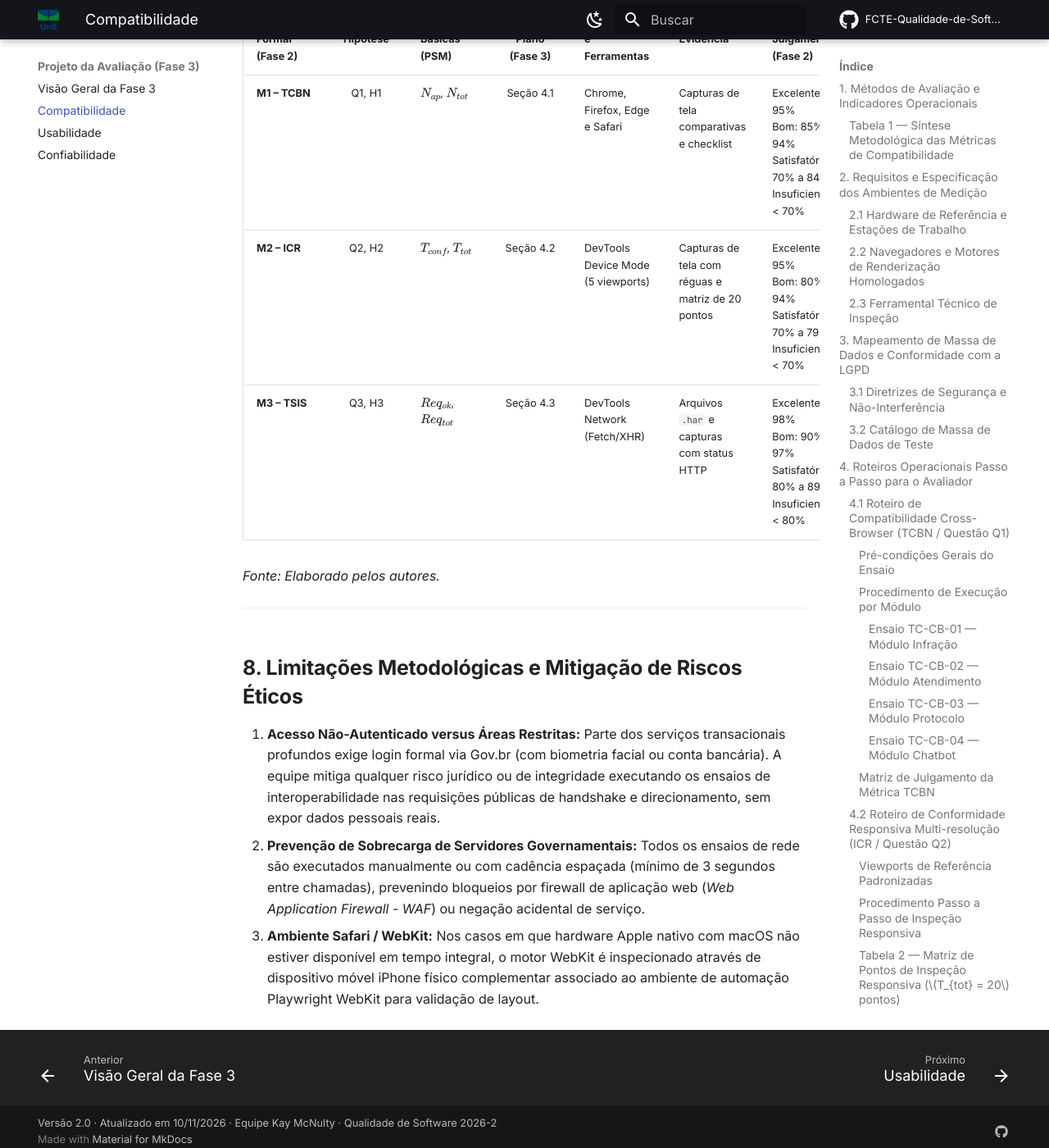
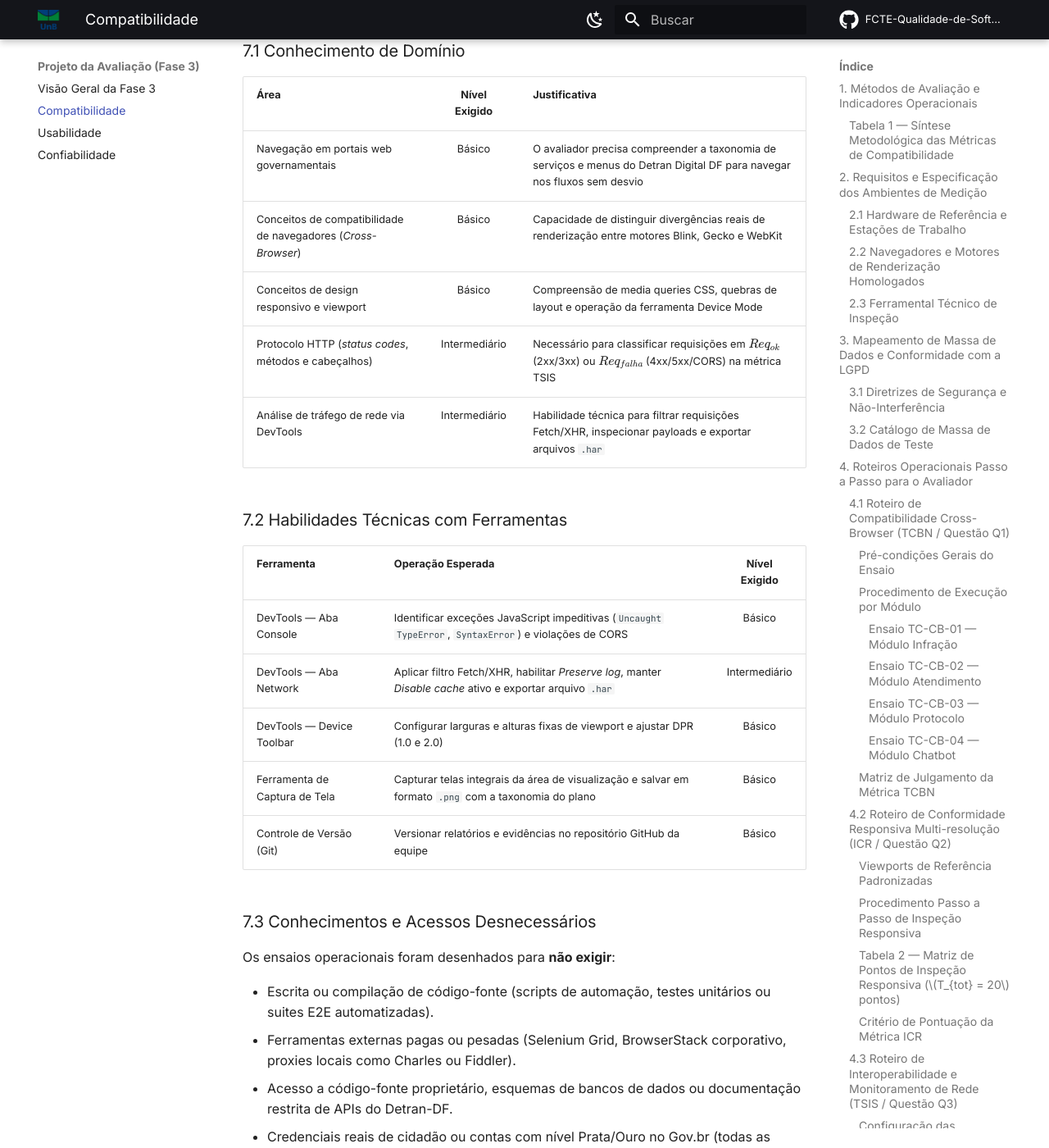
Before and after one commit to FCTE-Qualidade-de-Software-1/2026-2_T02_KAY_MCNULTY, an MkDocs documentation site: the page built from docs/fase3/compatibilidade.md, in a window 1280 px wide and 1400 px high, scrolled down 16788 px. Shown: the whole window at 82% size. Built offline with MkDocs 1.6.1 and Material for MkDocs 9.7.7, drawn with Linux system fonts in a browser that asks for light colours; comment, search, counter and statistics services are not loaded; some of the changed text lies outside the part shown.

Commit message:
docs(fase3): especifica perfil e requisitos tecnicos dos avaliadores
- Detalha conhecimentos de dominio e navegacao web governamental
- Mapeia habilidades tecnicas necessarias em DevTools e Git
- Formaliza conhecimentos e acessos dispensaveis para repetibilidade

Co-authored-by: Nicole Jovita Fernandes <nicolejovitafernandes@gmail.com>

```diff
--- a/docs/fase3/compatibilidade.md
+++ b/docs/fase3/compatibilidade.md
@@ -355,7 +355,42 @@ O cronograma operacional define as janelas de realização das baterias de medi
 
 ---
 
-## 7. Matriz de Rastreabilidade (Fase 2 para Fase 3)
+## 7. Perfil e Requisitos dos Avaliadores
+
+Para assegurar a reprodutibilidade dos ensaios por qualquer engenheiro de software avaliador independente, os requisitos mínimos de conhecimento técnico e de domínio foram formalizados a seguir.
+
+### 7.1 Conhecimento de Domínio
+
+| Área | Nível Exigido | Justificativa |
+| :--- | :---: | :--- |
+| Navegação em portais web governamentais | Básico | O avaliador precisa compreender a taxonomia de serviços e menus do Detran Digital DF para navegar nos fluxos sem desvio |
+| Conceitos de compatibilidade de navegadores (*Cross-Browser*) | Básico | Capacidade de distinguir divergências reais de renderização entre motores Blink, Gecko e WebKit |
+| Conceitos de design responsivo e viewport | Básico | Compreensão de media queries CSS, quebras de layout e operação da ferramenta Device Mode |
+| Protocolo HTTP (*status codes*, métodos e cabeçalhos) | Intermediário | Necessário para classificar requisições em $Req_{ok}$ (2xx/3xx) ou $Req_{falha}$ (4xx/5xx/CORS) na métrica TSIS |
+| Análise de tráfego de rede via DevTools | Intermediário | Habilidade técnica para filtrar requisições Fetch/XHR, inspecionar payloads e exportar arquivos `.har` |
+
+### 7.2 Habilidades Técnicas com Ferramentas
+
+| Ferramenta | Operação Esperada | Nível Exigido |
+| :--- | :--- | :---: |
+| DevTools — Aba Console | Identificar exceções JavaScript impeditivas (`Uncaught TypeError`, `SyntaxError`) e violações de CORS | Básico |
+| DevTools — Aba Network | Aplicar filtro Fetch/XHR, habilitar *Preserve log*, manter *Disable cache* ativo e exportar arquivo `.har` | Intermediário |
+| DevTools — Device Toolbar | Configurar larguras e alturas fixas de viewport e ajustar DPR (1.0 e 2.0) | Básico |
+| Ferramenta de Captura de Tela | Capturar telas integrais da área de visualização e salvar em formato `.png` com a taxonomia do plano | Básico |
+| Controle de Versão (Git) | Versionar relatórios e evidências no repositório GitHub da equipe | Básico |
+
+### 7.3 Conhecimentos e Acessos Desnecessários
+
+Os ensaios operacionais foram desenhados para **não exigir**:
+
+- Escrita ou compilação de código-fonte (scripts de automação, testes unitários ou suites E2E automatizadas).
+- Ferramentas externas pagas ou pesadas (Selenium Grid, BrowserStack corporativo, proxies locais como Charles ou Fiddler).
+- Acesso a código-fonte proprietário, esquemas de bancos de dados ou documentação restrita de APIs do Detran-DF.
+- Credenciais reais de cidadão ou contas com nível Prata/Ouro no Gov.br (todas as validações utilizam massa de dados sintética pública).
+
+---
+
+## 8. Matriz de Rastreabilidade (Fase 2 para Fase 3)
 
 Esta matriz comprova a rastreabilidade estrita entre a especificação teórica da Fase 2 e os métodos operacionais da Fase 3:
 
@@ -369,7 +404,7 @@ Esta matriz comprova a rastreabilidade estrita entre a especificação teórica
 
 ---
 
-## 8. Limitações Metodológicas e Mitigação de Riscos Éticos
+## 9. Limitações Metodológicas e Mitigação de Riscos Éticos
 
 1. **Acesso Não-Autenticado versus Áreas Restritas:** Parte dos serviços transacionais profundos exige login formal via Gov.br (com biometria facial ou conta bancária). A equipe mitiga qualquer risco jurídico ou de integridade executando os ensaios de interoperabilidade nas requisições públicas de handshake e direcionamento, sem expor dados pessoais reais.
 2. **Prevenção de Sobrecarga de Servidores Governamentais:** Todos os ensaios de rede são executados manualmente ou com cadência espaçada (mínimo de 3 segundos entre chamadas), prevenindo bloqueios por firewall de aplicação web (*Web Application Firewall - WAF*) ou negação acidental de serviço.
```
